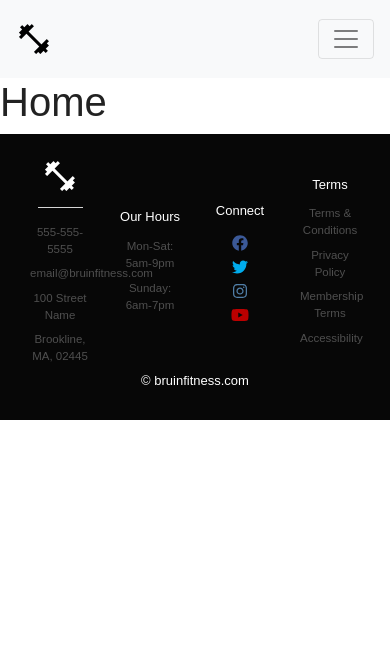
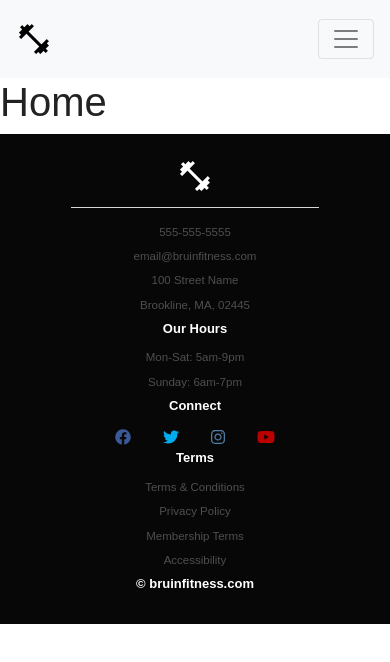
Before and after one commit to thomasmburke/BruinFitnessWeb, a React (Create React App) app in the folder bruinfitness/: page / in a window 390 px wide. Shown: the top 662 px of the page. Built offline with nearby package versions, Linux system fonts and the light colour scheme.

Commit message:
replicated footer with flexbox

```diff
--- a/bruinfitness/src/components/Footer.css
+++ b/bruinfitness/src/components/Footer.css
@@ -19,6 +19,7 @@ footer h6 {
   margin: 0px;
   padding: 0px 0px 13px;
   font-size: 13px;
+  font-weight: 700;
 }
 footer h5 {
   color: #ffffff;
@@ -34,10 +35,14 @@ hr.light {
   padding-bottom: 1rem;
 }
 
+/* COLUMNS WITH FLEX
+https://www.w3schools.com/css/tryit.asp?filename=trycss_mediaqueries_flex
+*/
 .flex-grid-fourths {
   display: flex;
   justify-content: center;
   align-items: center;
+  flex-wrap: wrap;
 }
 .flex-grid-fourths .col {
   flex: 1;
@@ -79,3 +84,9 @@ footer div.container-fluid {
   color: #d5d5d5;
 }
 /*============= SOCIAL STYLING END=============*/
+
+@media (max-width: 600px) {
+  .flex-grid-fourths {
+    flex-direction: column;
+  }
+}
```
